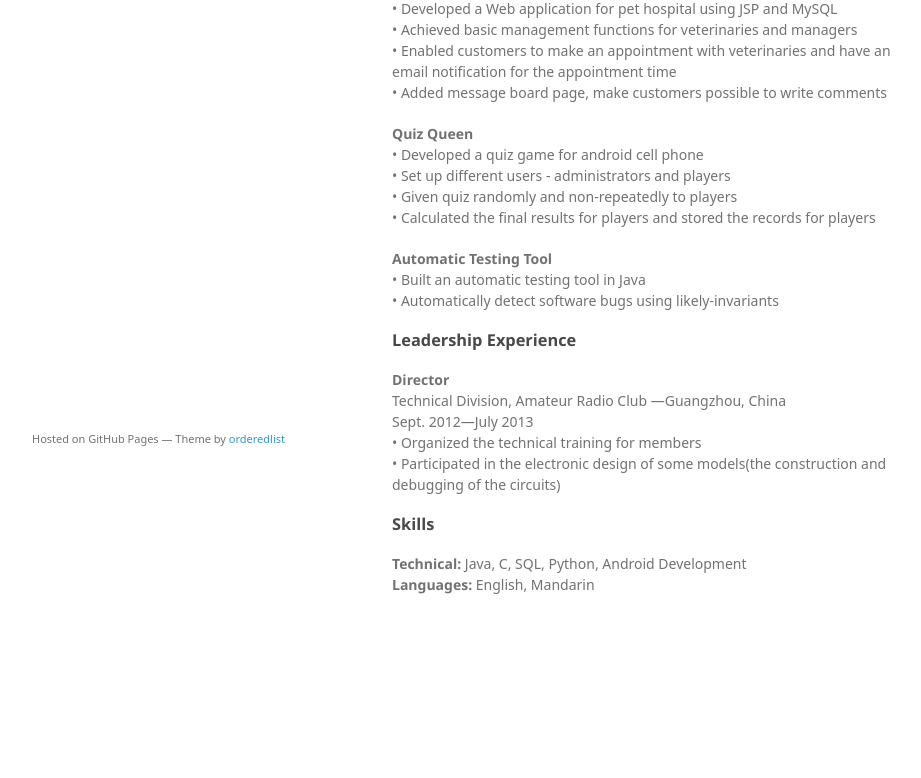
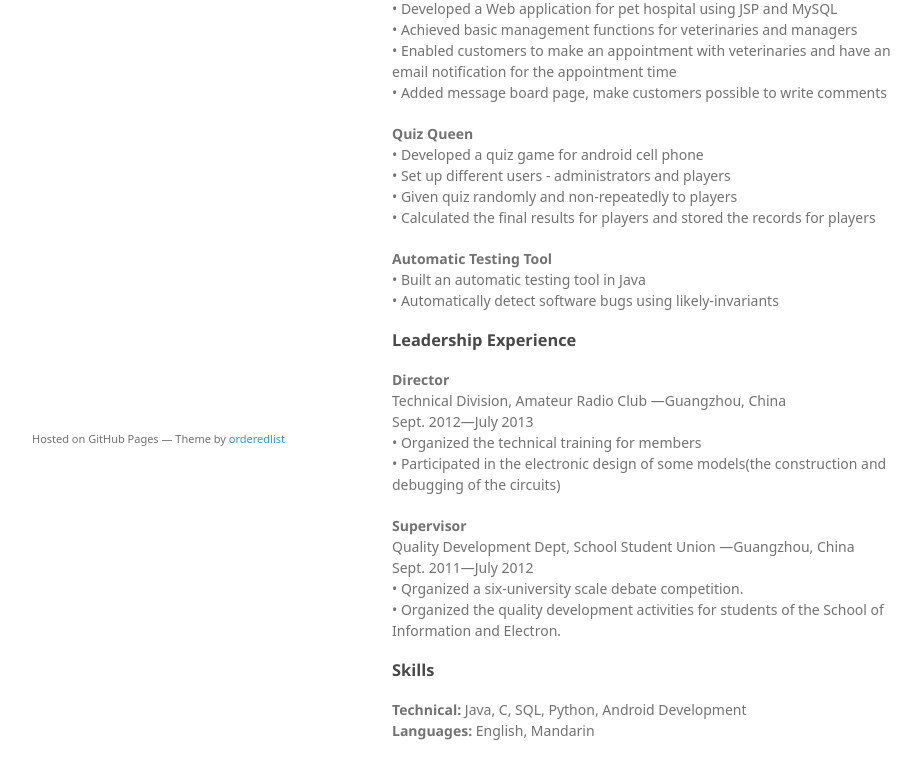
Before and after one commit to hypan/hypan.github.io, a plain HTML site: page index.html in a window 1280 px wide. Shown: the part 282-1060 px from the top of the page, without its empty margins (178-1099 px from the left). Before the commit the page ends 947 px from the top, so only its background shows below. Drawn offline with Linux system fonts and the light colour scheme; a web font is replaced by a local one.

Commit message:
add leadership

```diff
--- a/index.html
+++ b/index.html
@@ -68,7 +68,14 @@ Sept. 2012—July 2013<br>
 •	Participated in the electronic design of some models(the construction and debugging of the circuits)<br>
 
 </p>
+<p><b>Supervisor</b><br>
+Quality Development Dept, School Student Union  —Guangzhou, China<br>
+Sept. 2011—July 2012<br>
+•	Qrganized a six-university scale debate competition.
+<br>
+•	Organized the quality development activities for students of the School of Information and Electron. <br>
 
+</p>
 <h3>
 <a id="support-or-contact" class="anchor" href="#support-or-contact" aria-hidden="true"><span aria-hidden="true" class="octicon octicon-link"></span></a>Skills</h3>
 
```
